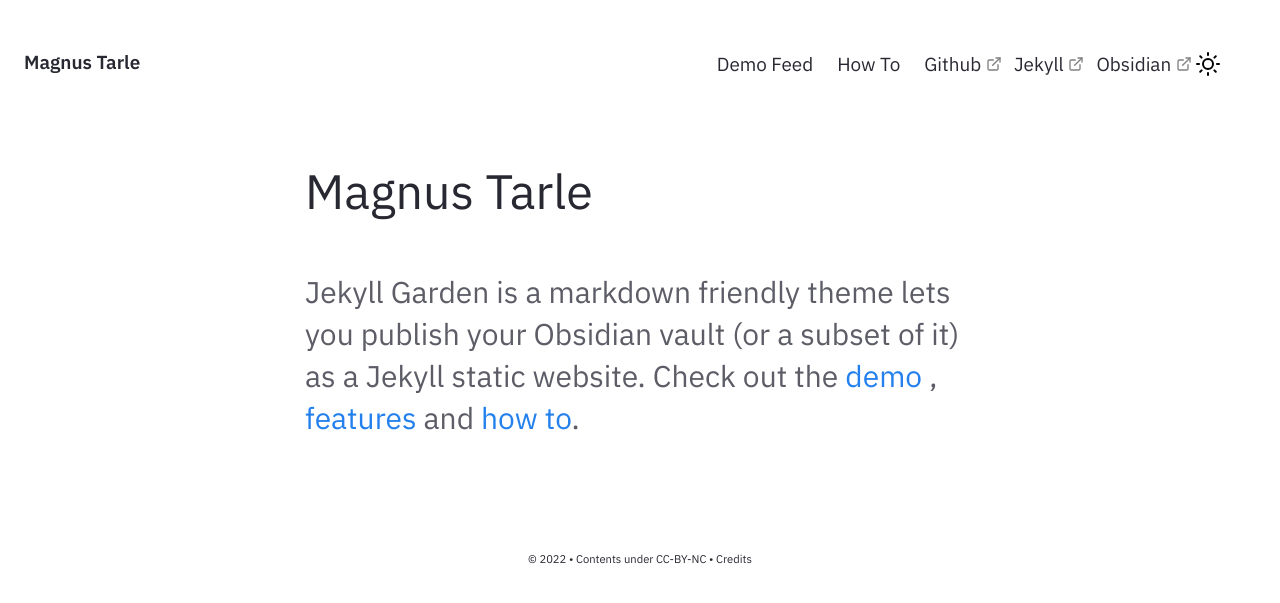
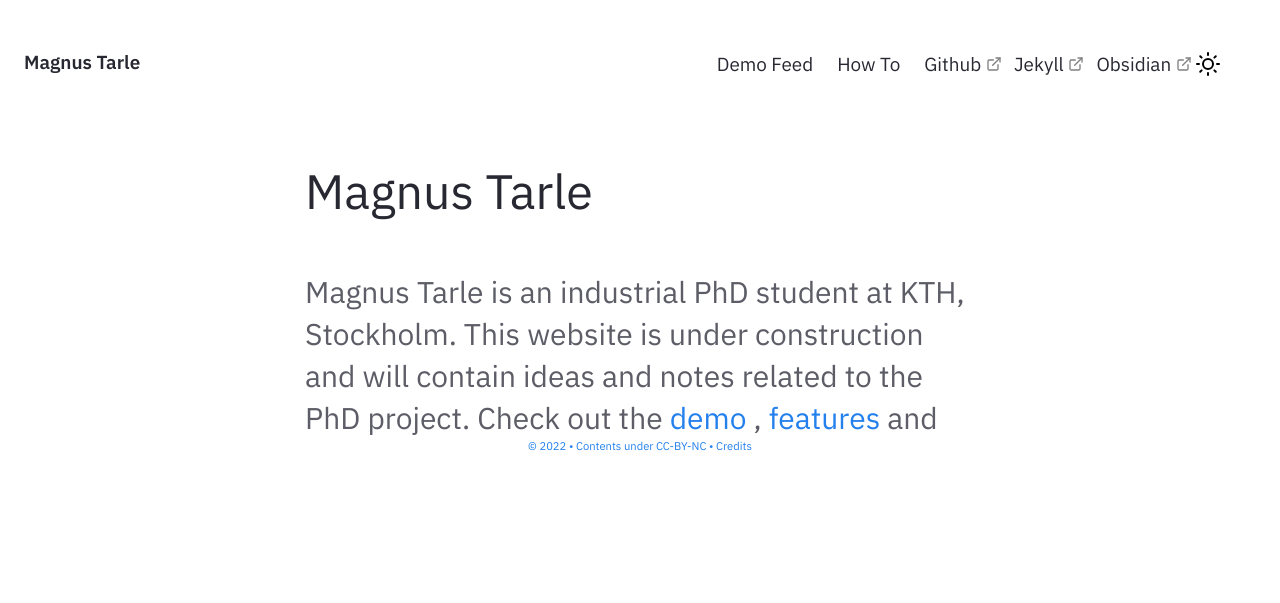
Before and after one commit to Magz303/magz303.github.io, a Jekyll site: the page built from pages/index.md, in a window 1280 px wide. Shown: the top 603 px of the page. Built offline with Jekyll 4.4.1, drawn with Linux system fonts in a browser that asks for light colours.

Commit message:
initial edit of homepage

```diff
--- a/_includes/Homepage.html
+++ b/_includes/Homepage.html
@@ -1,7 +1,5 @@
 <div class="home-intro">
     <div class="jumbo">{{site.heading}} </div>
     <div class="home-sub-text"> <h3>
-        Jekyll Garden is a markdown friendly theme lets you publish your Obsidian vault (or a subset of it) as a Jekyll static website.
-        Check out the <a href="{{'/notes' | relative_url}}"> demo </a>, <a href="{{'/post/features' | relative_url}}"> features </a> and <a href="{{'/post/how-to' | relative_url}}"> how to</a>.
-        </h3>
-</div> </div>
+        Magnus Tarle is an industrial PhD student at KTH, Stockholm. This website is under construction and will contain ideas and notes related to the PhD project.
+        Check out the <a href="{{'/notes' | relative_url}}"> demo </a>, <a href="{{'/post/features' | relative_url}}"> features </a> and <a href="{{'/post/how-to' | relative_url}}
```
